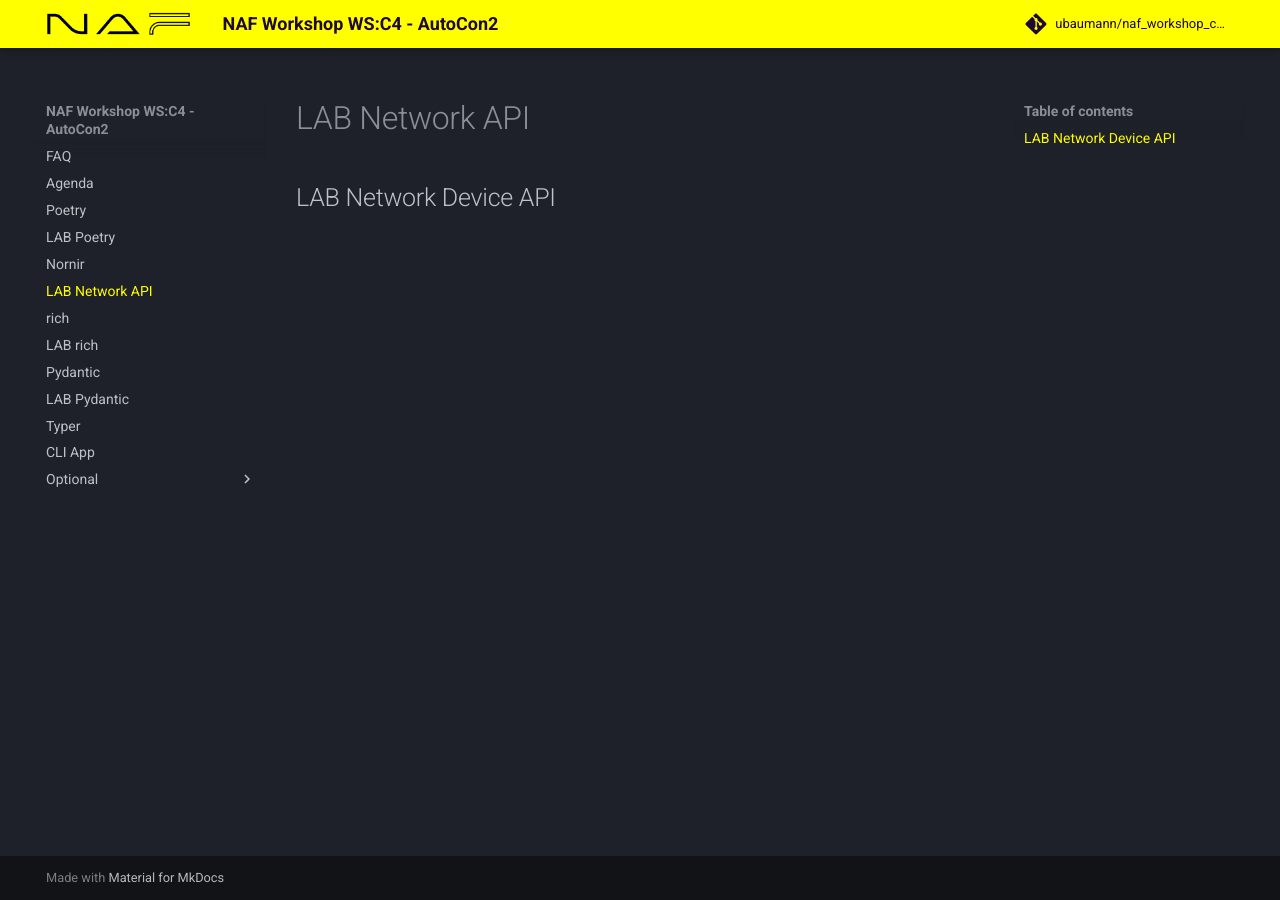
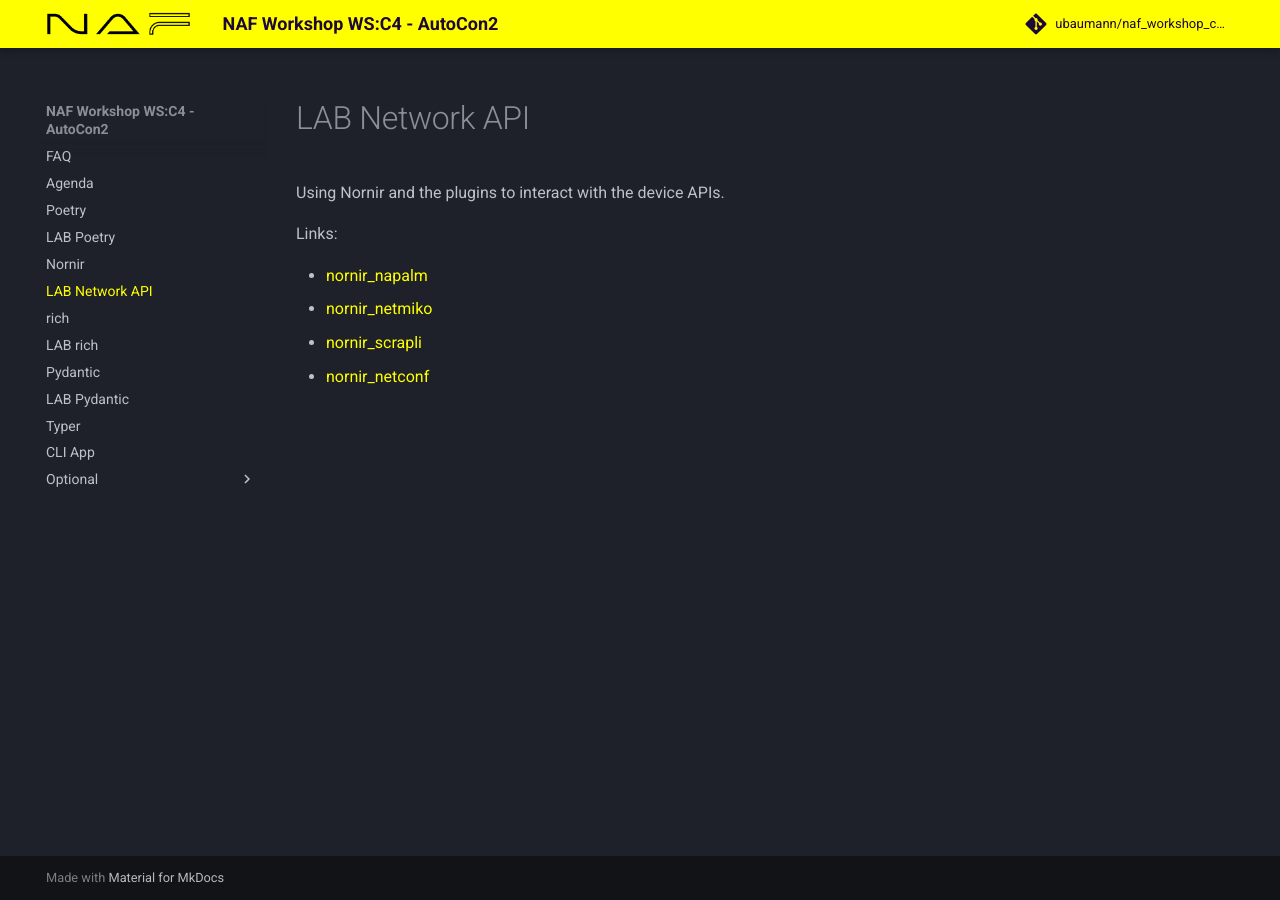
Before and after one commit to ubaumann/naf_workshop_cli_tool, an MkDocs documentation site: the page built from docs/lab_network_api.md, in a window 1280 px wide. Built offline with MkDocs 1.6.1 and Material for MkDocs 9.7.7, drawn with Linux system fonts in a browser that asks for light colours; comment, search, counter and statistics services are not loaded.

Commit message:
Add some links

```diff
--- a/docs/lab_network_api.md
+++ b/docs/lab_network_api.md
@@ -1 +1,9 @@
-## LAB Network Device API
+
+Using Nornir and the plugins to interact with the device APIs.
+
+Links:
+
+- [nornir_napalm](https://github.com/nornir-automation/nornir_napalm)
+- [nornir_netmiko](https://github.com/ktbyers/nornir_netmiko)
+- [nornir_scrapli](https://github.com/scrapli/nornir_scrapli)
+- [nornir_netconf](https://github.com/h4ndzdatm0ld/nornir_netconf)
```
Also changed, not shown: docs/lab_poetry.md (+6 -1 lines), docs/lab_pydantic.md (+7 -0 lines), docs/lab_rich.md (+6 -0 lines), docs/napalm_mock.md (+5 -1 lines), docs/nornir.md (+5 -0 lines), docs/pipx.md (+4 -1 lines), docs/poetry.md (+4 -1 lines), docs/publish_package.md (+5 -0 lines), docs/pydantic.md (+6 -0 lines), docs/pydantic_plus.md (+4 -0 lines), docs/rich.md (+4 -0 lines), docs/rich_svg.md (+5 -0 lines), docs/testing_typer.md (+4 -0 lines), docs/typer.md (+7 -0 lines).
